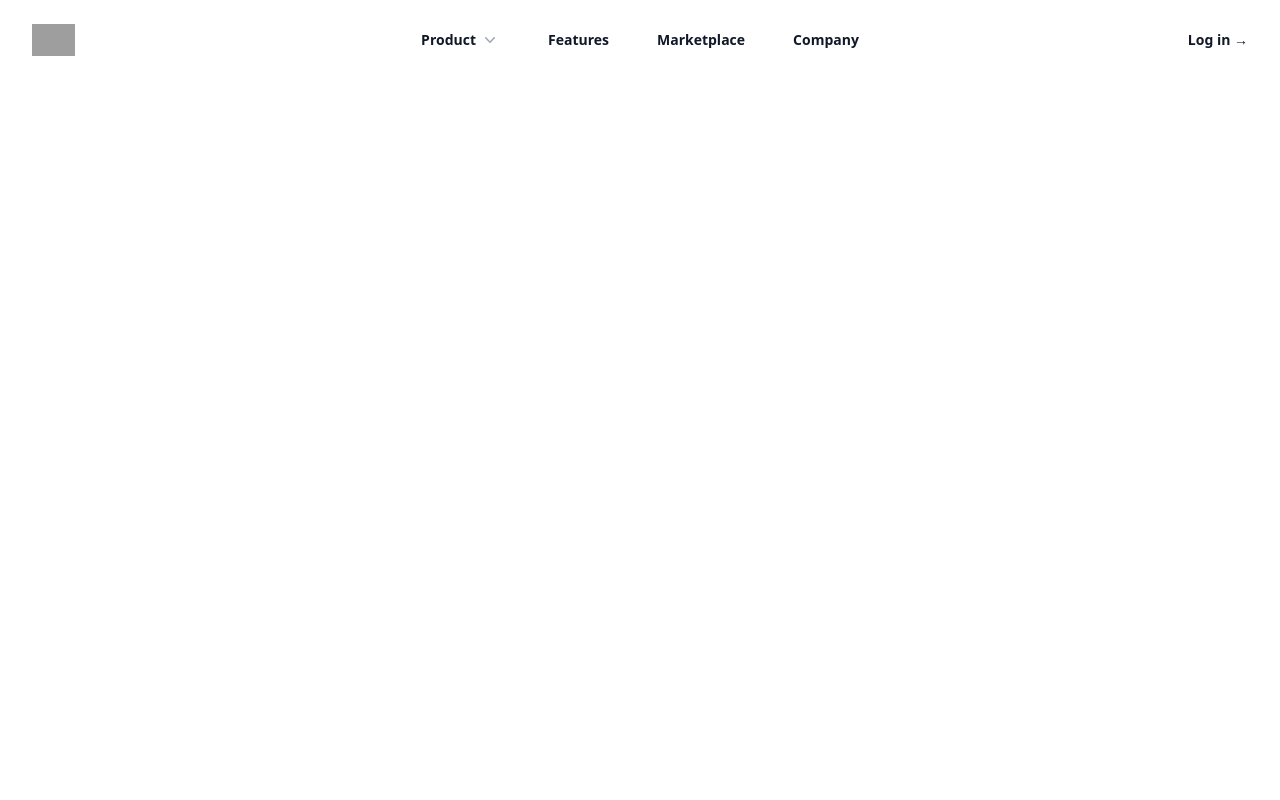
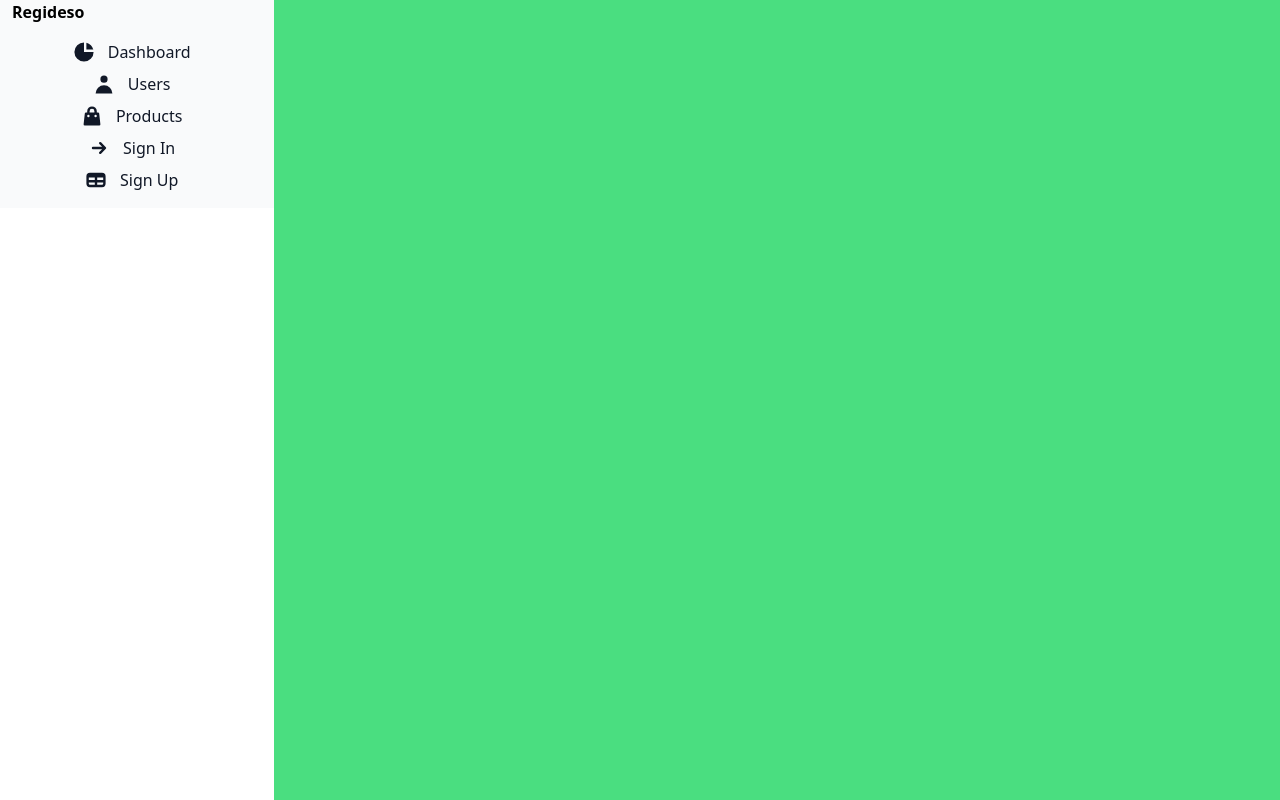
Before and after one commit to Bateyjosue/regideso-index, a React (Vite) app: page / in a window 1280 px wide. Built offline with nearby package versions, Linux system fonts and the light colour scheme; grey boxes are pictures that could not be loaded.

Commit message:
feat: configure routes

```diff
--- a/src/App.jsx
+++ b/src/App.jsx
@@ -1,10 +1,23 @@
-import Header from "./components/Header"
+import { RouterProvider, createBrowserRouter } from "react-router-dom"
+import MainLayout from "./components/layout/MainLayout"
+import ErrorPage from "./components/Error/ErrorPage"
 
 function App() {
 
+  const router = createBrowserRouter([
+    {
+      path: '/',
+      element: <MainLayout />,
+      errorElement: <ErrorPage />,
+      children: [
+
+      ]
+    },
+  ])
+
   return (
     <>
-      <Header/>
+      <RouterProvider router={router} />
     </>
   )
 }
```
